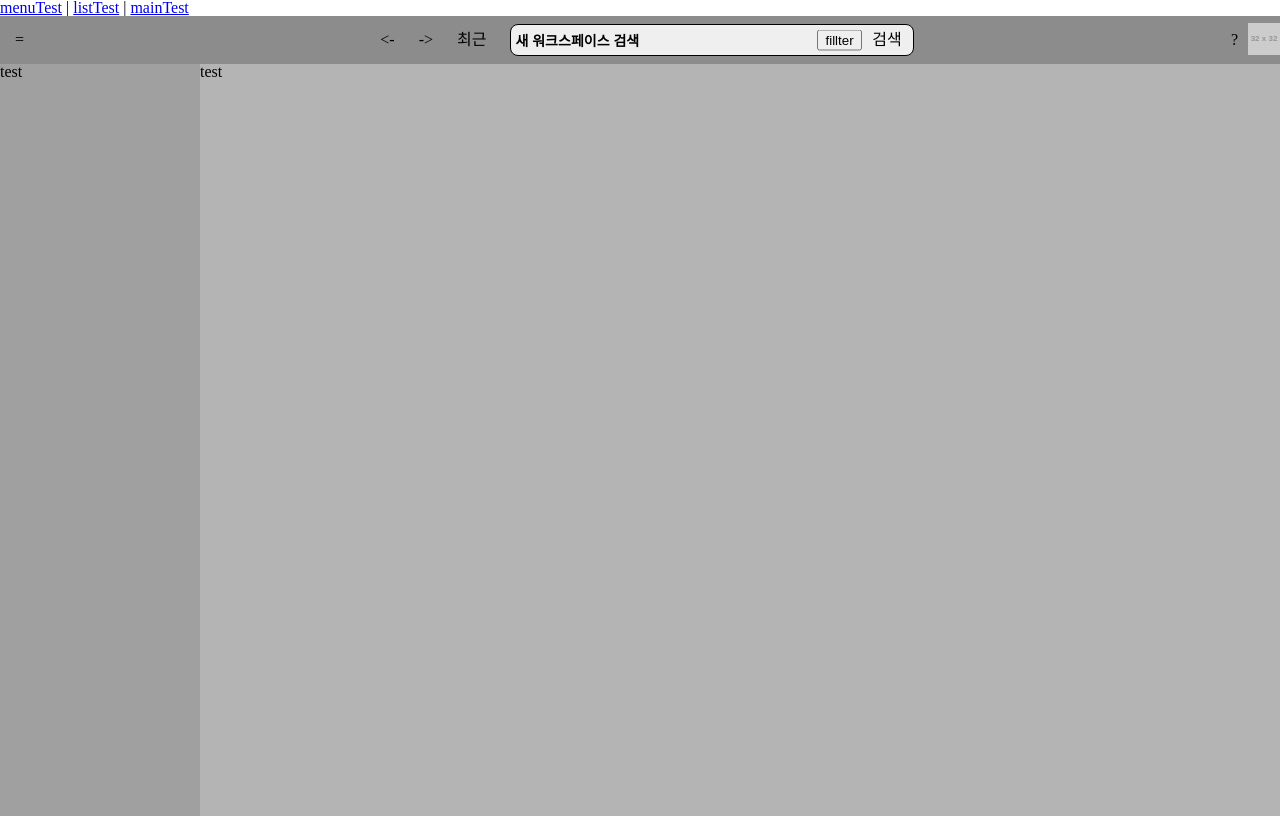
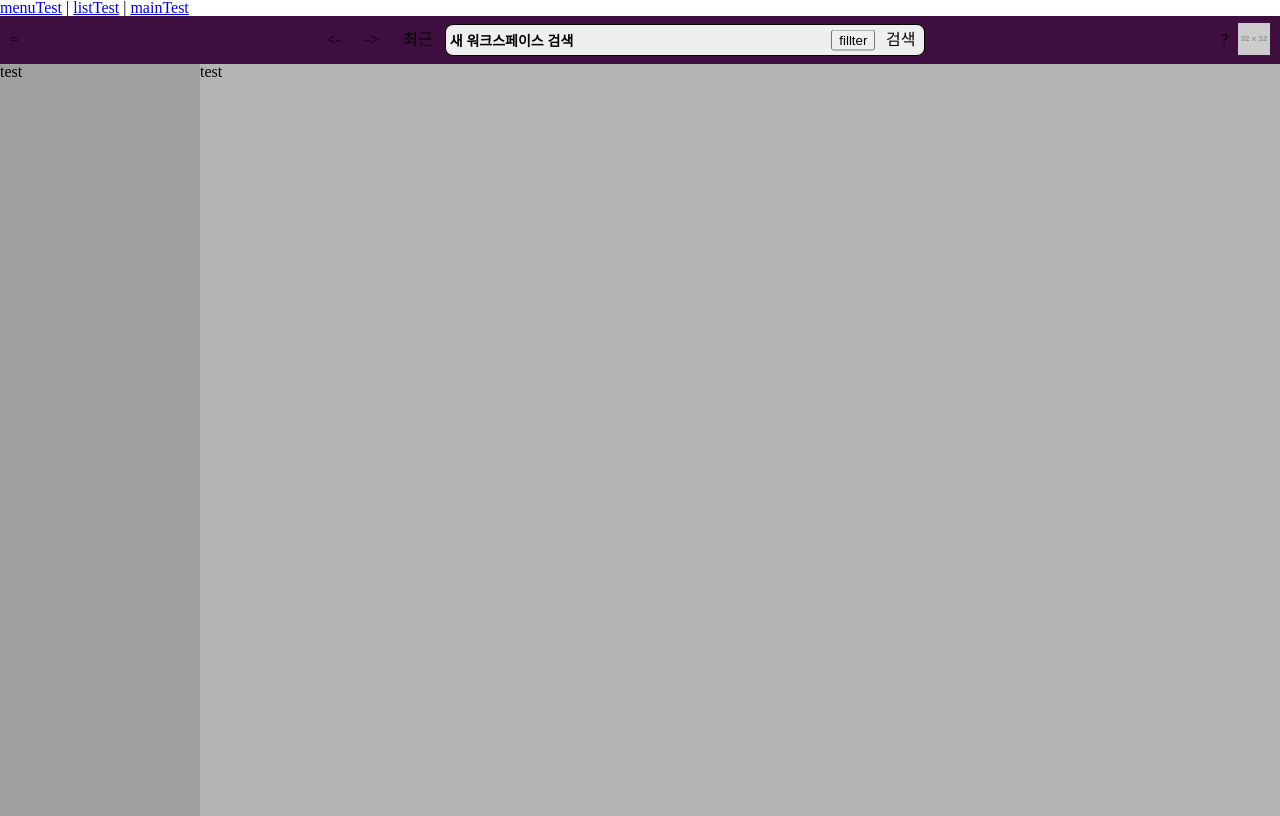
Before and after one commit to fms2014-github/clone-coding-slack, a Vue app: page /main-view in a window 1280 px wide. Built offline with nearby package versions, Linux system fonts and the light colour scheme.

Commit message:
css 수정

```diff
--- a/src/components/SearchBox.vue
+++ b/src/components/SearchBox.vue
@@ -40,7 +40,8 @@ export default {
 
 <style lang="scss" scoped>
 .search-box{
-    width: calc(100% - 250px);
+    width: calc(100% - 600px);
+    max-width: 900px;
     background-color: white;
     border: {
         width: 1px;
@@ -61,7 +62,7 @@ export default {
     .search-workspace{
       margin: 10px;
       input[type="text"]{
-        width: calc(100% - 156px);
+        width: calc(100% - 157px);
         height: 100%;
         font-size: 1rem;
         border-width: 0px;
--- a/src/layout/Header.vue
+++ b/src/layout/Header.vue
@@ -46,14 +46,21 @@ header{
   display: flex;
   justify-items: center;
   align-items: center;
-  width: 100vw;
+  width: calc(100% - 20px);
+  padding: 0px 10px;
   height: 48px;
   position: relative;
-  background: {
-      color: rgb(140, 140, 140);
+  background-color: $main-background-color;
+
+  .search-box{
+    position: absolute;
+    top: 0px;
+    left: 50%;
+    transform: translateX(-50%);
   }
+
   .workspace-control-panel{
-    display: flex;
+    display: inline-flex;
     justify-content: center;
     align-items: center;
     flex-grow: 8;
@@ -71,20 +78,19 @@ header{
       .search-workspace{
         position: absolute;
         top: 50%;
-        right: 0px;
+        right: 10px;
         transform: translateY(-50%);
       }
       .fillter{
         position: absolute;
         top: 50%;
-        right: 40px;
+        right: 50px;
         transform: translateY(-50%);
         cursor: pointer;
       }
       #search-workspace-btn {
         width: 100%;
         height: 32px;
-        margin-left: 12px;
         text-align: left;
         line-height: 32px;
         padding: 0px 0px 0px 4px;
@@ -101,18 +107,7 @@ header{
       }
     }
   }
-  .search-box{
-    position: absolute;
-    top: 0px;
-    left: 50%;
-    transform: translateX(-50%);
-  }
-  .system-menu-btn-wrap{
-    flex-grow: 1;
-    padding: 15px;
-  }
   .etc-panel{
-    flex-grow: 1;
     display: flex;
     flex-direction: row-reverse;
     gap: 0px 10px;
--- a/src/layout/Main.vue
+++ b/src/layout/Main.vue
@@ -13,7 +13,7 @@ export default {
 <style lang="scss" scoped>
 #main{
     display: inline-block;
-    width: calc(100vw - 200px);
+    width: calc(100% - 200px);
     height: calc(100vh - 48px);
     background: {
         color: rgb(180, 180, 180);
```
